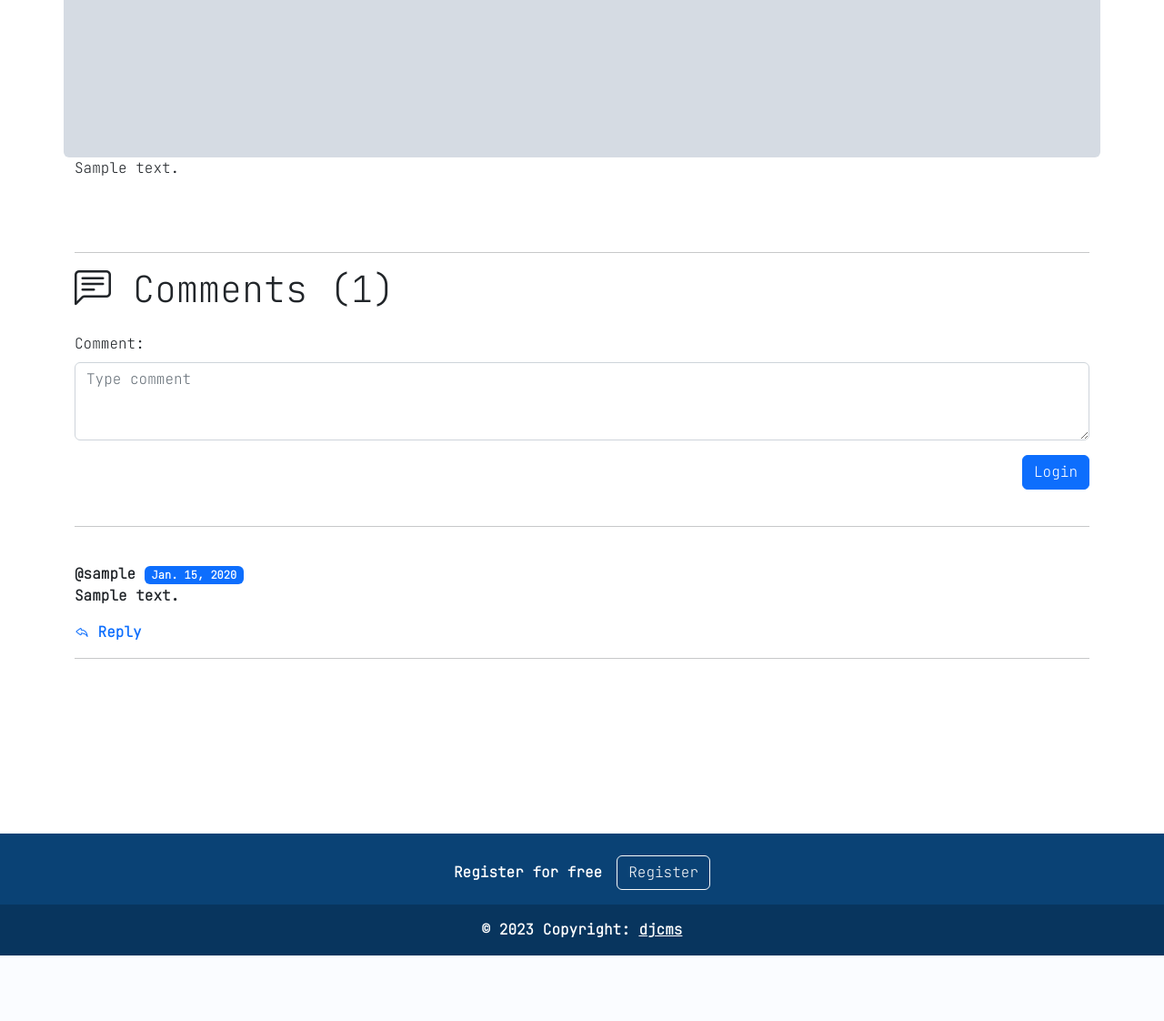
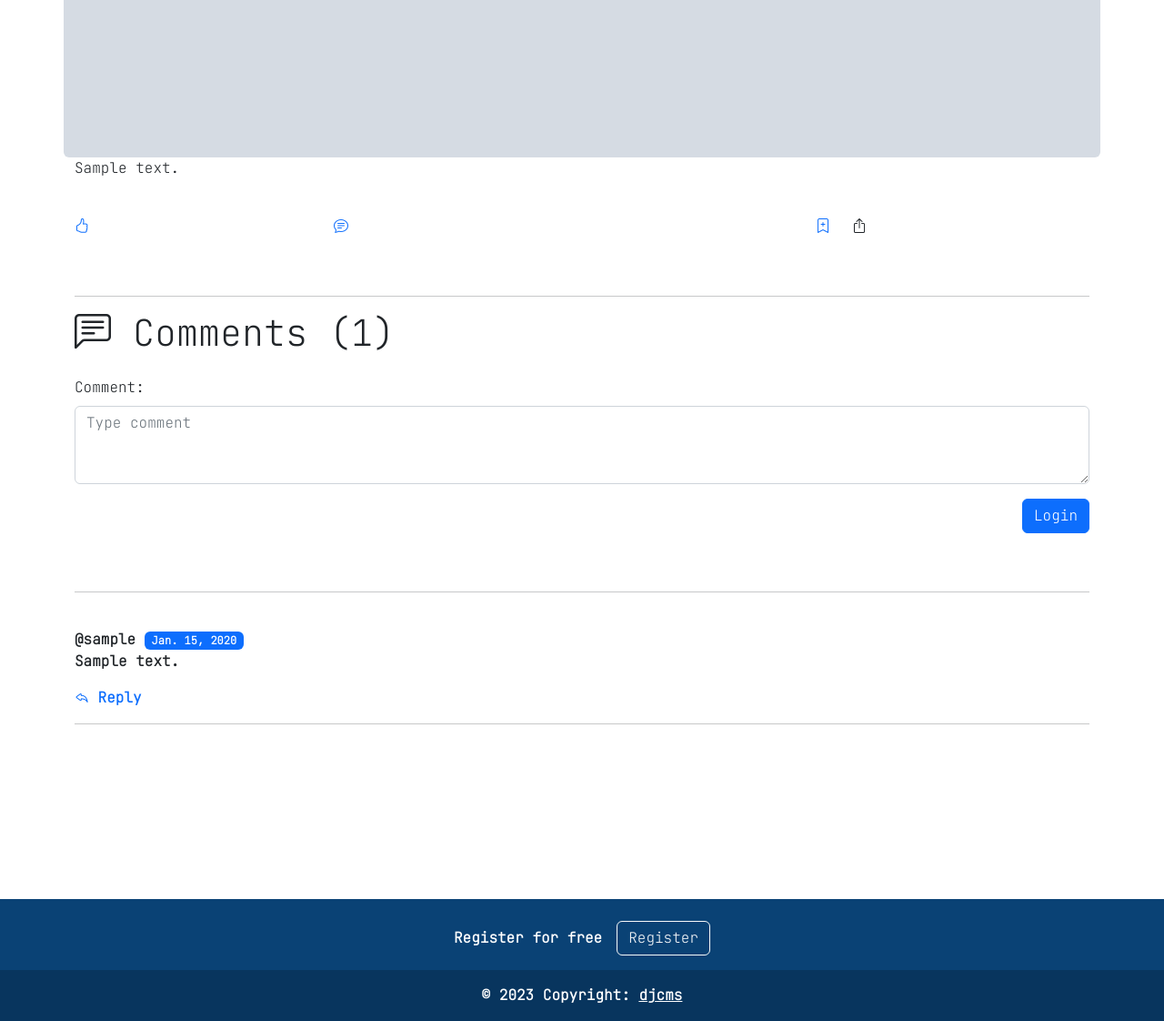
Before and after one commit to dev-bittu/djcms, a Django app: template blogs/templates/blogs/blog.html in a window 1280 px wide. Shown: the part 655-1777 px from the top of the page at 91% size. Before the commit the page ends 1705 px from the top, so only its background shows below. Run offline with Django 4.2, Linux system fonts and the light colour scheme; tables that the repository leaves empty hold one stand-in row (values such as "Sample post"); the template is opened without the code that fills it: values that come from a table or form of the project are taken from there, most other values are stand-ins (such as "Sample title", 1, 10 or a date in 2020); grey boxes marked "Sample" are stand-in pictures; data that the repository does not hold is empty; some libraries are stand-ins or nearby versions.

Commit message:
add icoms

```diff
--- a/blogs/templates/blogs/blog.html
+++ b/blogs/templates/blogs/blog.html
@@ -29,7 +29,29 @@
       {{ blog.content|safe }}
     </p>
   </div>
-
+  <br>
+  <div class="row">
+    <div class="col">
+      <a href="" class="text-decoration-none">
+        <i class="bi bi-hand-thumbs-up"></i>
+      </a>
+    </div>
+    <div class="col">
+      <a href="" class="text-decoration-none">
+        <i class="bi bi-chat-text"></i>
+      </a>
+    </div>
+    <div class="col">
+      <a href="" class="text-decoration-none float-end">
+        <i class="bi bi-bookmark-plus"></i>
+      </a>
+    </div>
+    <div class="col"
+      <a href="" class="text-decoration-none float-end">
+        <i class="bi bi-box-arrow-up"></i>
+      </a>
+    </div>
+  </div>
   <br><br><hr>
 
   <div class="row mb-3">
@@ -56,6 +78,7 @@
       {% endif %}
     </form>
   </div>
+  <br>
   <br><hr><br>
   {% for comment in comments %}
   <div class="row">
```
